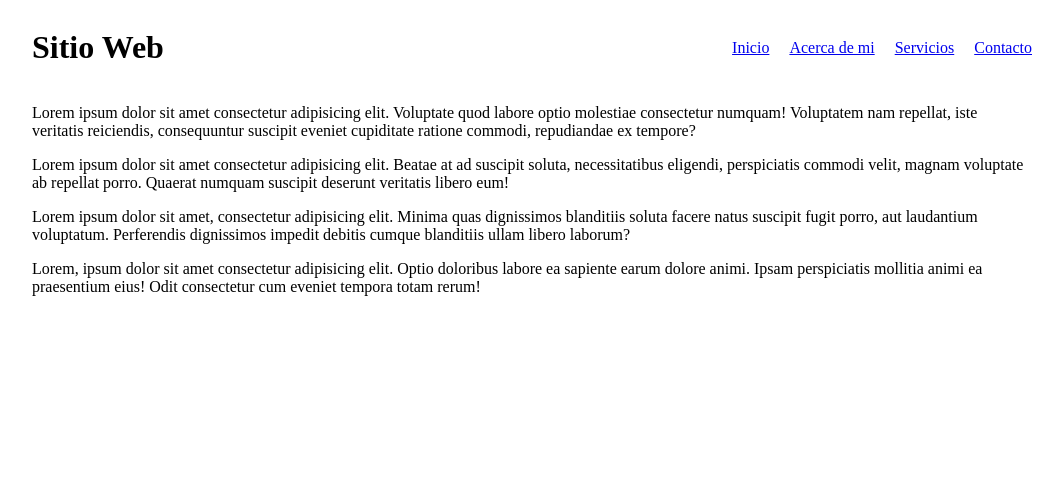
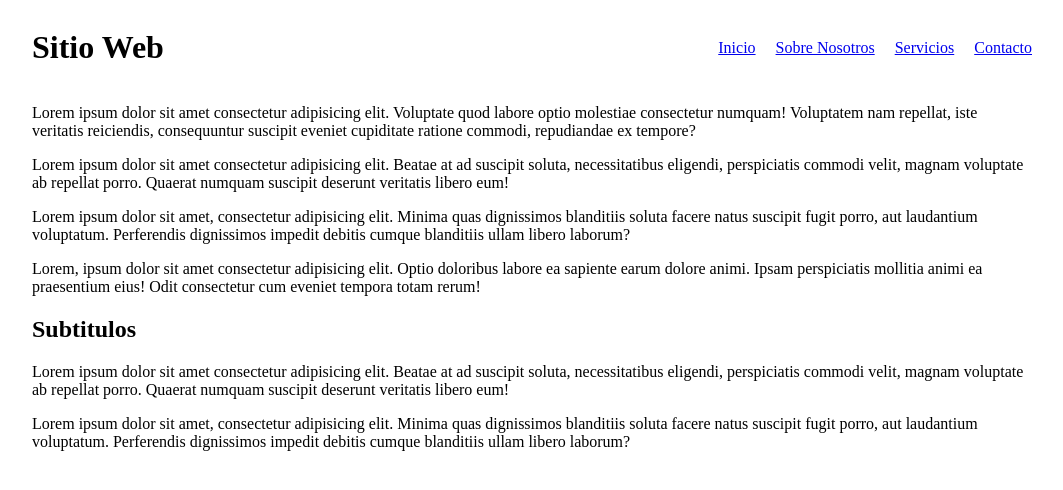
Before and after one commit to jorgemedina83/miweb, a plain HTML site: page index.html in a window 1280 px wide. Shown: the whole page, without its empty margins (108-1171 px from the left). Drawn offline with Linux system fonts and the light colour scheme.

Commit message:
añadir nuevas seccion texto y enlace menu

```diff
--- a/index.html
+++ b/index.html
@@ -12,16 +12,23 @@
             <h1>Sitio Web</h1>
             <ul>
                 <li><a href="#">Inicio</a></li>
-                <li><a href="#">Acerca de mi</a></li>
+                <li><a href="#">Sobre Nosotros</a></li>
                 <li><a href="#">Servicios</a></li>
                 <li><a href="#">Contacto</a></li>
             </ul>
         </header>
         <main>
-            <p>Lorem ipsum dolor sit amet consectetur adipisicing elit. Voluptate quod labore optio molestiae consectetur numquam! Voluptatem nam repellat, iste veritatis reiciendis, consequuntur suscipit eveniet cupiditate ratione commodi, repudiandae ex tempore?</p>
-            <p>Lorem ipsum dolor sit amet consectetur adipisicing elit. Beatae at ad suscipit soluta, necessitatibus eligendi, perspiciatis commodi velit, magnam voluptate ab repellat porro. Quaerat numquam suscipit deserunt veritatis libero eum!</p>
-            <p>Lorem ipsum dolor sit amet, consectetur adipisicing elit. Minima quas dignissimos blanditiis soluta facere natus suscipit fugit porro, aut laudantium voluptatum. Perferendis dignissimos impedit debitis cumque blanditiis ullam libero laborum?</p>
-            <p>Lorem, ipsum dolor sit amet consectetur adipisicing elit. Optio doloribus labore ea sapiente earum dolore animi. Ipsam perspiciatis mollitia animi ea praesentium eius! Odit consectetur cum eveniet tempora totam rerum!</p>
+            <section>
+                <p>Lorem ipsum dolor sit amet consectetur adipisicing elit. Voluptate quod labore optio molestiae consectetur numquam! Voluptatem nam repellat, iste veritatis reiciendis, consequuntur suscipit eveniet cupiditate ratione commodi, repudiandae ex tempore?</p>
+                <p>Lorem ipsum dolor sit amet consectetur adipisicing elit. Beatae at ad suscipit soluta, necessitatibus eligendi, perspiciatis commodi velit, magnam voluptate ab repellat porro. Quaerat numquam suscipit deserunt veritatis libero eum!</p>
+                <p>Lorem ipsum dolor sit amet, consectetur adipisicing elit. Minima quas dignissimos blanditiis soluta facere natus suscipit fugit porro, aut laudantium voluptatum. Perferendis dignissimos impedit debitis cumque blanditiis ullam libero laborum?</p>
+                <p>Lorem, ipsum dolor sit amet consectetur adipisicing elit. Optio doloribus labore ea sapiente earum dolore animi. Ipsam perspiciatis mollitia animi ea praesentium eius! Odit consectetur cum eveniet tempora totam rerum!</p>
+            </section>
+            <section>
+                <h2>Subtitulos</h2>
+                <p>Lorem ipsum dolor sit amet consectetur adipisicing elit. Beatae at ad suscipit soluta, necessitatibus eligendi, perspiciatis commodi velit, magnam voluptate ab repellat porro. Quaerat numquam suscipit deserunt veritatis libero eum!</p>
+                <p>Lorem ipsum dolor sit amet, consectetur adipisicing elit. Minima quas dignissimos blanditiis soluta facere natus suscipit fugit porro, aut laudantium voluptatum. Perferendis dignissimos impedit debitis cumque blanditiis ullam libero laborum?</p>
+            </section>
         </main>
         </header>
    </div>
```
